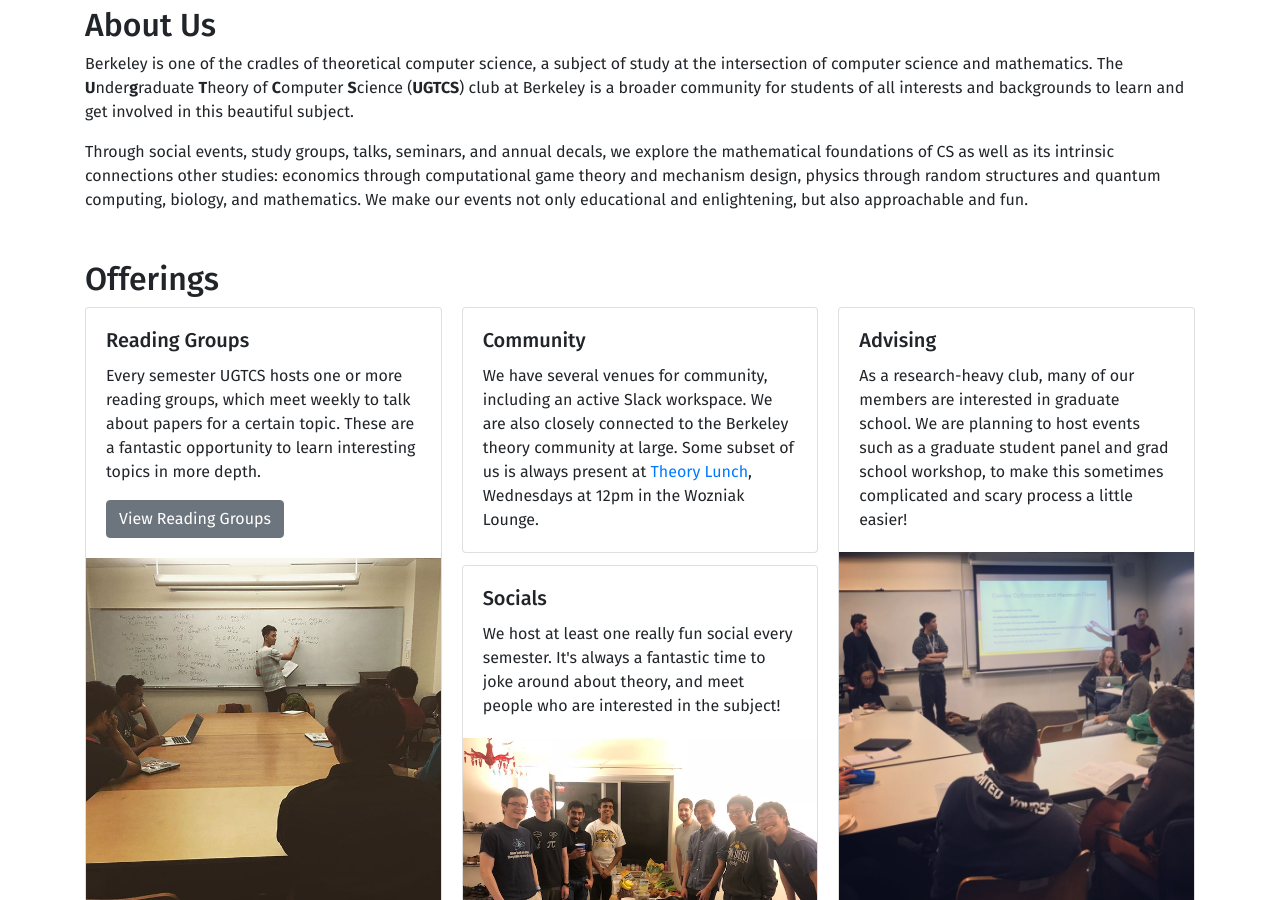
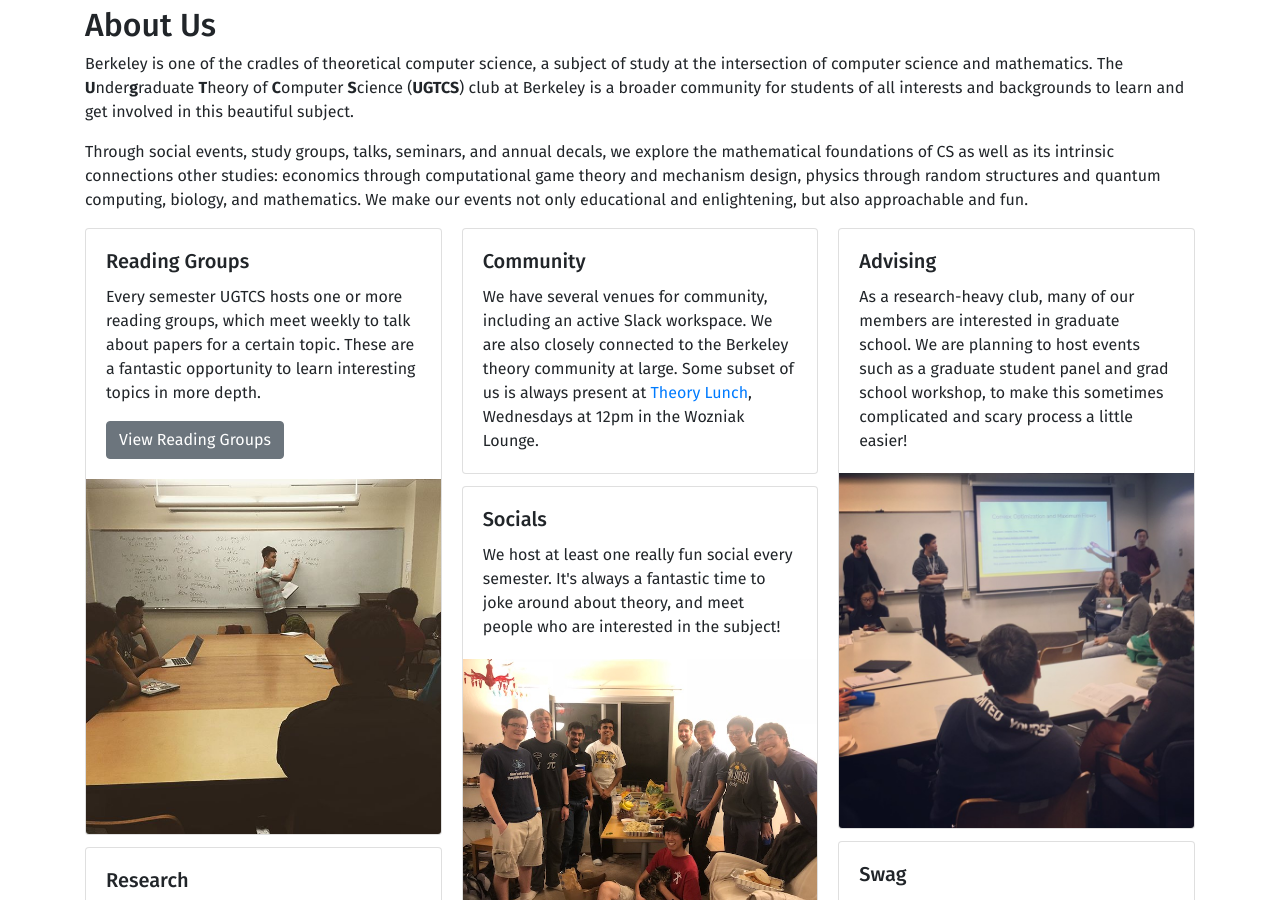
Before and after one commit to ugtcs/ugtcs.github.io, a Jekyll site: the page built from index.html, in a window 1280 px wide and 900 px high, scrolled down 474 px. Built offline with Jekyll 4.4.1, drawn with Linux system fonts in a browser that asks for light colours; the list of posts is cut into pages by our own code.

Commit message:
don't need an offerings heading

```diff
--- a/index.html
+++ b/index.html
@@ -25,12 +25,6 @@ layout: default
       </p>
       <p>Through social events, study groups, talks, seminars, and annual decals, we explore the mathematical foundations of CS as well as its intrinsic connections other studies: economics through computational game theory and mechanism design, physics through random structures and quantum computing, biology, and mathematics.
         We make our events not only educational and enlightening, but also approachable and fun.</p>
-    </div>
-  </div>
-  <div class="row my-3">
-    <div class="col">
-      <h2>Offerings</h2>
-
       <div class="card-columns">
         <div class="card">
           <div class="card-body">
```
